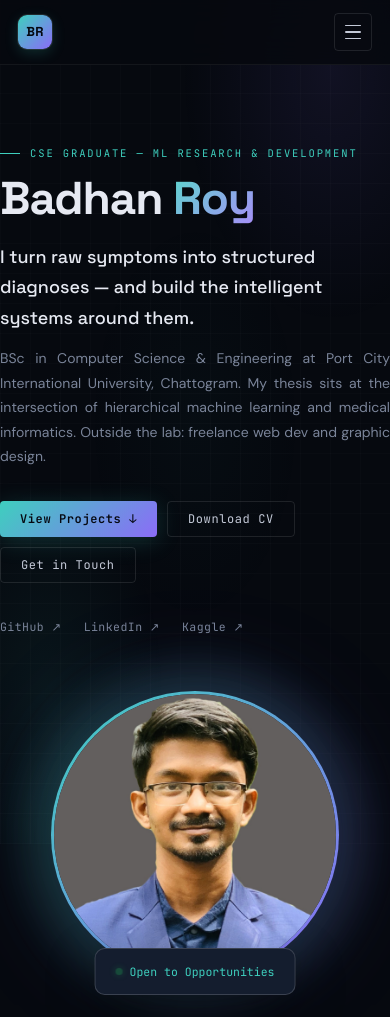
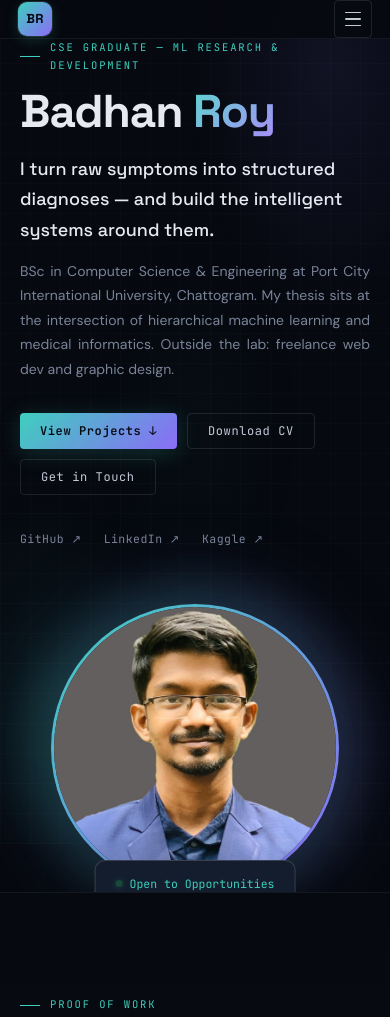
Before and after one commit to badhanamitroy/Badhan-Roy-Amit-Portfolio, a plain HTML site: page index.html in a window 390 px wide. Shown: the top 1017 px of the page. Drawn offline with Linux system fonts and the light colour scheme.

Commit message:
Update index.html

```diff
--- a/index.html
+++ b/index.html
@@ -144,7 +144,7 @@
 }
 .navbar {
   display: flex; align-items: center; justify-content: space-between;
-  padding: 15px 0; /* horizontal + max-width ekhon .wrap theke ashe — pixel-perfect match guaranteed */
+  padding-top: 15px; padding-bottom: 15px;
 }
 .brand {
   font-family: var(--mono); font-size: 12px; letter-spacing: .07em;
@@ -191,8 +191,9 @@
 .nav-toggle.open .hbar:nth-child(3) { transform: translateY(-6.6px) rotate(-45deg); }
 
 @media (max-width: 760px) { nav.desk { display: none; } .nav-toggle { display: flex; } }
+
 @media (max-width: 480px) {
-  .navbar { padding: 13px 0; }
+  .navbar { padding-top: 13px; padding-bottom: 13px; }
   .navbar.wrap, #mob-nav.wrap { padding-left: 18px; padding-right: 18px; }
 }
 
@@ -210,8 +211,13 @@
    ② HERO SECTION
 ═══════════════════════════════════════════════════ */
 .sec-hero {
-  padding: 72px 0 100px;
+  padding-top: 72px;
+  padding-bottom: 100px;
 }
+@media (max-width: 480px) {
+  .wrap { padding: 0 20px; }
+}
+
 .hero-grid {
   display: grid; grid-template-columns: 1.15fr 0.85fr;
   gap: 60px; align-items: center;
```
